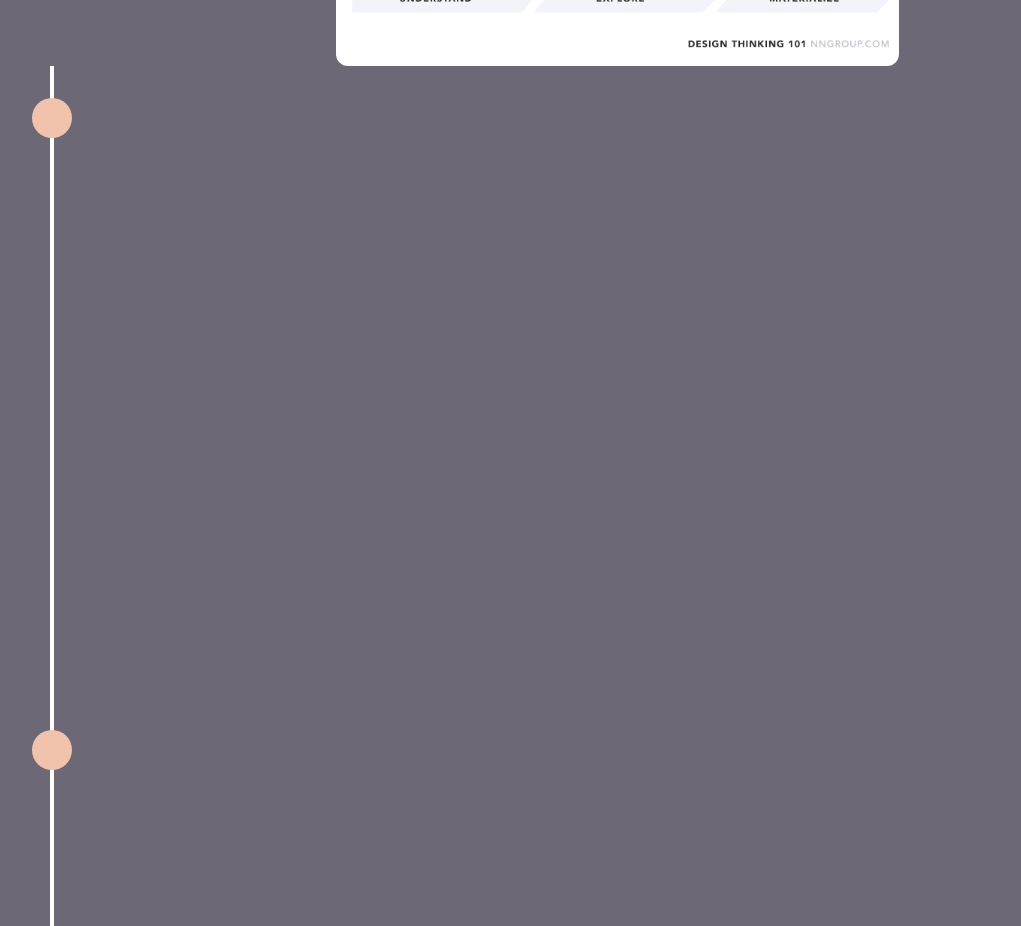
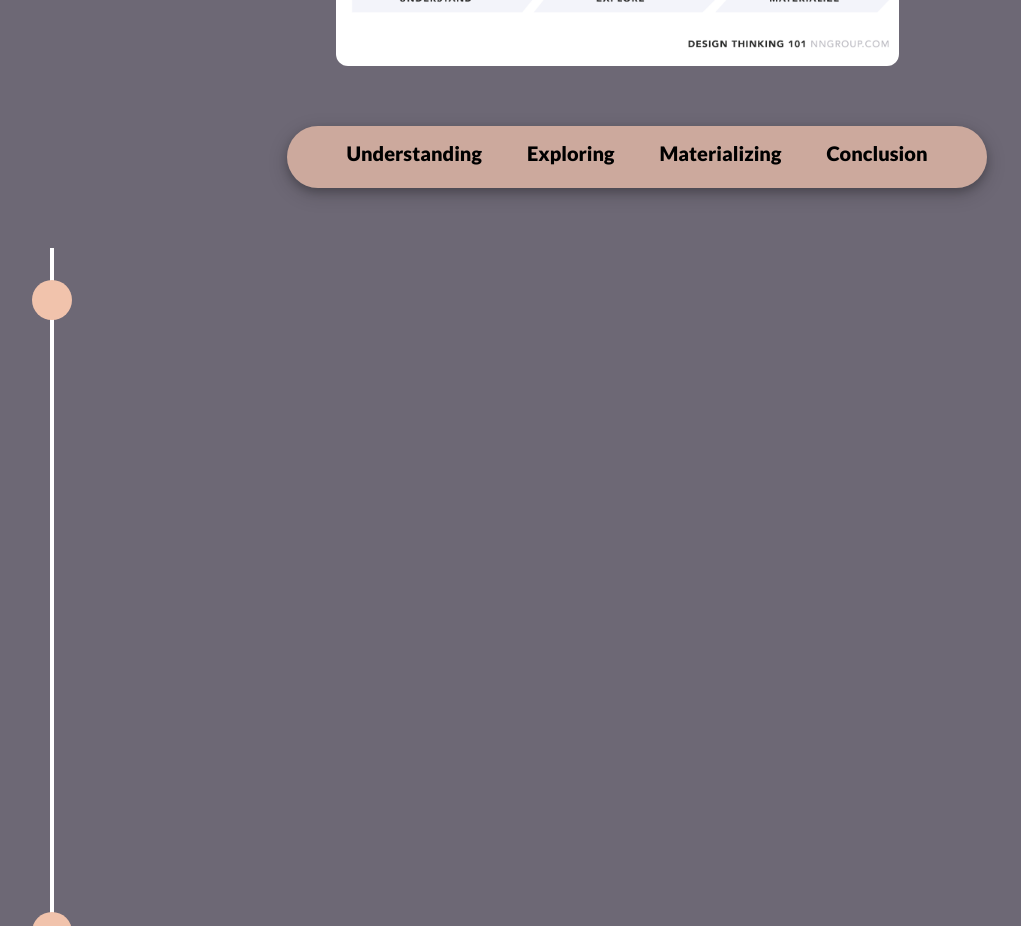
Before and after one commit to Yoana01/Graduation, a React (Create React App) app: page /caseStudyPortfolio in a window 1280 px wide. Shown: the part 1300-2226 px from the top of the page, without its empty margins (23-1044 px from the left). Built offline with nearby package versions, Linux system fonts and the light colour scheme.

Commit message:
sticky nav bar

```diff
--- a/package.json
+++ b/package.json
@@ -20,6 +20,7 @@
     "react-reveal-responsive-carousel": "^1.0.0",
     "react-router": "^5.3.4",
     "react-scripts": "5.0.1",
+    "react-scrollspy": "^3.4.3",
     "react-vertical-timeline-component": "^3.6.0",
     "styled-components": "^5.3.6",
     "web-vitals": "^2.1.4"
--- a/src/components/Numeration_CaseStudy.jsx
+++ b/src/components/Numeration_CaseStudy.jsx
@@ -1,25 +1,52 @@
 import { Link } from "react-router-dom";
-import React from 'react'
+import React, { useState, useEffect } from 'react'
 import { VerticalTimeline, VerticalTimelineElement }  from 'react-vertical-timeline-component';
 import 'react-vertical-timeline-component/style.min.css';
 import Zoom from 'react-reveal/Zoom';
 import Slide from 'react-reveal/Slide';
 import { Column, Row, InfoBox} from "./styleComponents/container.Style"
-import { Title, SmallInfo } from "./styleComponents/text.Style"
+import { Title,SubTitle, SmallInfo } from "./styleComponents/text.Style"
 import { Button } from "./styleComponents/button.Style"
 import Versions from "./versions.png"
 import MooodBoard from "./moodboardV3.png"
 import UIArch from "./uiarch.png"
 import Moscow from "./MoSCoW.jpg"
 import C4model from "./C4model.png"
-import ScrollToTopButton from "./ScrollToTop"
-
+import { SubNavBar } from "./styleComponents/navBar.Style";
+import Scrollspy from 'react-scrollspy';
 
 
 function Numeration_CaseStudy() {
+  const [isSticky, setSticky] = useState(false);
+
+  useEffect(() => {
+    window.addEventListener('scroll', handleScroll);
+
+    return () => {
+      window.removeEventListener('scroll', handleScroll);
+    };
+  }, []);
+
+  const handleScroll = () => {
+    if (window.scrollY > 1450) {
+      setSticky(true);
+    } else {
+      setSticky(false);
+    }
+  };
 
   return (
     <div>
+      <br /> <br />
+      <Scrollspy items={['understanding', 'exploring', 'materializing', 'conclusion']} currentClassName="active">
+      <SubNavBar isSticky={isSticky}>
+        <SubTitle>Understanding</SubTitle>
+        <SubTitle>Exploring</SubTitle>
+        <SubTitle>Materializing</SubTitle>
+        <SubTitle>Conclusion</SubTitle>
+      </SubNavBar>
+      </Scrollspy>
+      <br /> <br />
       <VerticalTimeline animate={ true } layout={ '1-column-left'} >
         <VerticalTimelineElement
         className="vertical-timeline-element--work"
@@ -62,7 +89,7 @@ function Numeration_CaseStudy() {
     textClassName = {'1'}
     contentArrowStyle={ {border: "none" }} >
   {/* <Slide right cascade> */}
-    <Row small>
+    <Row small id="exploring">
     <InfoBox>
           <Title>Exploring</Title>
           <SmallInfo>Since I was not sure how exactly my will look my design as well as the limited time of the project,
@@ -91,7 +118,7 @@ function Numeration_CaseStudy() {
     textClassName = {'1'}
     contentArrowStyle={ {border: "none" }} >
   {/* <Slide right cascade> */}
-    <Row small>
+    <Row small id="materializing">
     <InfoBox>
           <Title>Materializing</Title>
           <SmallInfo>I did a <span style={{color:"#F1C3AC"}}>peer reviews</span> with couple of my fellow students which gave me a feedback for my design. Based on this method,
@@ -125,7 +152,7 @@ function Numeration_CaseStudy() {
     textClassName = {'1'}
     contentArrowStyle={ {border: "none" }} >
     {/* <Slide right cascade> */}
-    <Row small conclusion>
+    <Row small conclusion id="conclusion">
     <InfoBox>
           <Title>Conclusion</Title>
           <SmallInfo>In conclusion, I am proud of what they accomplished in a short amount of time, but I acknowledge that the project is still a work in progress and some components may change over time.
@@ -137,6 +164,7 @@ function Numeration_CaseStudy() {
      {/* </Slide> */}
         </VerticalTimelineElement>
       </VerticalTimeline>
+
     </div>
 
    )
--- a/src/components/styleComponents/navBar.Style.js
+++ b/src/components/styleComponents/navBar.Style.js
@@ -1,4 +1,4 @@
-import styled from 'styled-components'
+import styled, { css } from 'styled-components'
 
 export const  NavigationBar = styled.nav`
    padding : 16px;
@@ -14,3 +14,29 @@ export const  NavigationBar = styled.nav`
 export const  StyledLink = styled.link`
   color: red;
   `;
+
+export const  SubNavBar = styled.nav`
+display: flex;
+justify-content: center;
+gap:45px;
+align-items: center;
+margin: auto;
+width:700px;
+height: auto;
+border-radius: 32px;
+color:black;
+background: rgb(255, 205, 178, 0.65);
+box-shadow: 0 4px 8px 0 rgba(0, 0, 0, 0.2), 0 6px 20px 0 rgba(0, 0, 0, 0.19);
+transition: all 0.3s ease-in-out;
+
+${(props) =>
+  props.isSticky &&
+  css`
+    position: fixed;
+    top:20px;
+    display:flex;
+    z-index: 999;
+    margin-left: 400px;
+
+  `}
+`;
```
Also changed, not shown: 1 other file (tests, documents, lock files or other folders).
